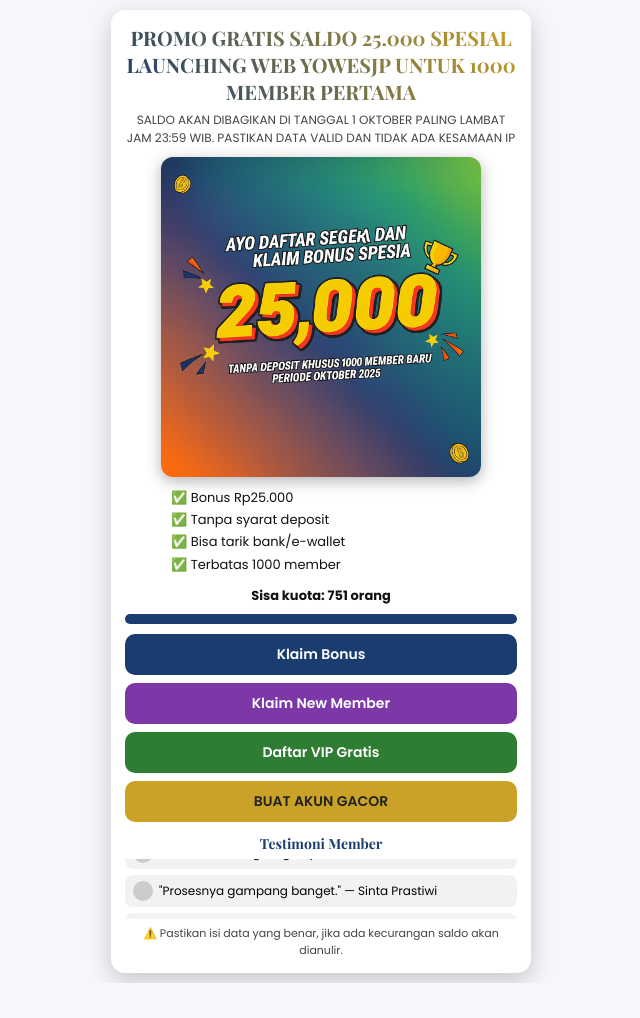
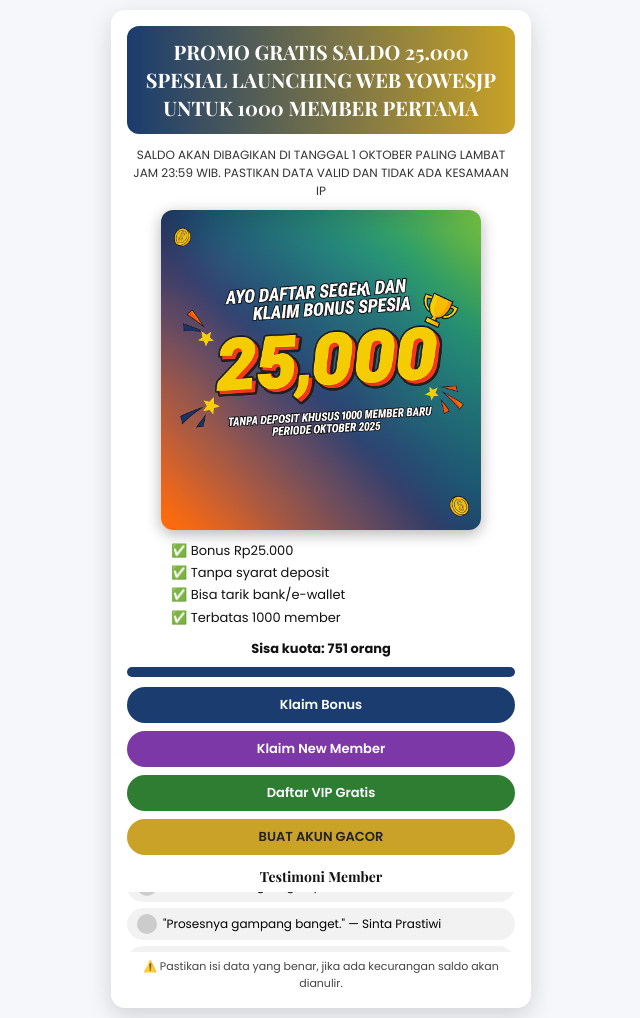
Before and after one commit to promoseptermber/bonusnewmember, a plain HTML site: page index.html in a window 1280 px wide. Shown: the whole page, without its empty margins (319-959 px from the left). Before the commit the page ends 983 px from the top, so only its background shows below. Drawn offline with nearby package versions, Linux system fonts and the light colour scheme.

Commit message:
index.html

```diff
--- a/index.html
+++ b/index.html
@@ -4,71 +4,49 @@
   <meta charset="utf-8" />
   <meta name="viewport" content="width=device-width,initial-scale=1" />
   <title>PROMO Gratis Saldo 25.000 — Launching Situs YOWESJP</title>
-
-  <!-- Google Fonts -->
   <link href="https://fonts.googleapis.com/css2?family=Playfair+Display:wght@600;700&family=Poppins:wght@400;600;700&display=swap" rel="stylesheet">
-
   <style>
     :root{
-      --bg:#f5f7fa;
-      --card-bg:#fff;
-      --text:#111;
-      --text-muted:#444;
-
+      --bg:#f5f7fa;      /* abu muda lembut */
       --btn1:#1a3c6e;    /* navy elegan */
       --btnNew:#6a1b9a;  /* ungu royal */
       --btn2:#2e7d32;    /* hijau emerald */
       --btn3:#c9a227;    /* emas klasik */
     }
-
-    @media (prefers-color-scheme: dark) {
-      :root {
-        --bg:#0e141b;
-        --card-bg:#1c2430;
-        --text:#f5f7fa;
-        --text-muted:#bbb;
-
-        --btn1:#2c5a9e;
-        --btnNew:#8e44ad;
-        --btn2:#3ba352;
-        --btn3:#d4af37;
-      }
-    }
-
     *{box-sizing:border-box;margin:0;padding:0}
     body{
-      font-family:'Poppins',system-ui,-apple-system,Segoe UI,Roboto,Arial;
+      font-family:'Poppins', system-ui, -apple-system, Segoe UI, Roboto, Arial;
       background:var(--bg);
-      color:var(--text);
+      color:#111;
       display:flex;
       justify-content:center;
       align-items:center;
       min-height:100vh;
       padding:10px;
-      transition:background .3s,color .3s;
     }
     .card{
       width:100%;
       max-width:420px;
-      background:var(--card-bg);
+      background:#fff;
       border-radius:14px;
-      box-shadow:0 8px 25px rgba(0,0,0,.2);
-      padding:14px;
+      box-shadow:0 8px 25px rgba(0,0,0,.15);
+      padding:16px;
       text-align:center;
-      transition:background .3s;
     }
     h1{
-      font-family:'Playfair Display',serif;
+      font-family:'Playfair Display', serif;
       font-size:20px;
-      margin-bottom:6px;
-      font-weight:700;
-      background:linear-gradient(45deg,var(--btn1),var(--btn3));
-      -webkit-background-clip:text;
-      -webkit-text-fill-color:transparent;
+      margin-bottom:12px;
+      font-weight:900;
+      color:#fff;
+      background:linear-gradient(90deg, #1a3c6e, #c9a227);
+      padding:12px 14px;
+      border-radius:12px;
+      line-height:1.4;
     }
     .subinfo{
       font-size:12px;
-      color:var(--text-muted);
+      color:#333;
       margin-bottom:10px;
     }
     img{
@@ -100,9 +78,6 @@
       height:10px;
       margin-bottom:10px;
     }
-    @media (prefers-color-scheme: dark){
-      .quota-bar{background:#333;}
-    }
     .quota-fill{
       background:var(--btn1);
       height:100%;
@@ -116,19 +91,19 @@
       margin-bottom:12px;
     }
     .btn{
-      font-family:'Poppins',sans-serif;
-      padding:10px;
-      border-radius:10px;
+      padding:8px 16px;
+      border-radius:999px; /* oval pill */
       font-weight:600;
-      font-size:14px;
+      font-size:13px;
       text-decoration:none;
-      display:block;
+      display:inline-block;
       color:#fff;
-      transition:transform .2s, box-shadow .2s;
+      transition:all .25s ease-in-out;
+      text-align:center;
     }
     .btn:hover{
-      transform:scale(1.04);
-      box-shadow:0 4px 12px rgba(0,0,0,0.2);
+      transform:translateY(-2px);
+      box-shadow:0 4px 12px rgba(0,0,0,0.15);
     }
     .btn-1{background:var(--btn1);}
     .btn-new{
@@ -142,24 +117,20 @@
       animation:pulse 2.5s infinite;
       text-transform:uppercase;
     }
-    @media (prefers-color-scheme: dark){
-      .btn-3{color:#111;}
-    }
     @keyframes fadeAnim{
       0%{opacity:1}
       50%{opacity:.7}
       100%{opacity:1}
     }
     @keyframes pulse{
-      0%{box-shadow:0 0 0 0 rgba(201,162,39,0.6)}
+      0%{box-shadow:0 0 0 0 rgba(201,162,39,0.7)}
       70%{box-shadow:0 0 0 12px rgba(201,162,39,0)}
       100%{box-shadow:0 0 0 0 rgba(201,162,39,0)}
     }
     h3{
-      font-family:'Playfair Display',serif;
+      font-family:'Playfair Display', serif;
       font-size:14px;
       margin:10px 0 6px;
-      color:var(--btn1);
     }
     .testimonials{
       height:60px;
@@ -178,13 +149,10 @@
       gap:6px;
       background:#f2f2f2;
       color:#000;
-      padding:6px 8px;
-      border-radius:8px;
+      padding:6px 10px;
+      border-radius:20px;
       margin-bottom:6px;
       font-size:12px;
-    }
-    @media (prefers-color-scheme: dark){
-      .testi{background:#2b333d;color:#eee;}
     }
     .avatar{
       width:20px;
@@ -197,7 +165,7 @@
       0%{top:0}
       100%{top:-100%}
     }
-    footer{margin-top:6px;font-size:11px;color:var(--text-muted)}
+    footer{margin-top:6px;font-size:11px;color:#444}
   </style>
 </head>
 <body>
```
